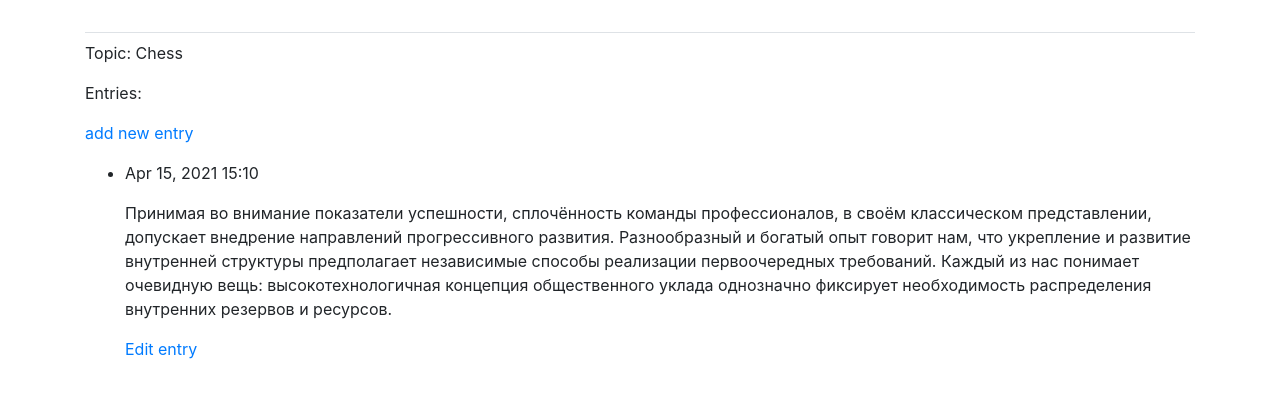
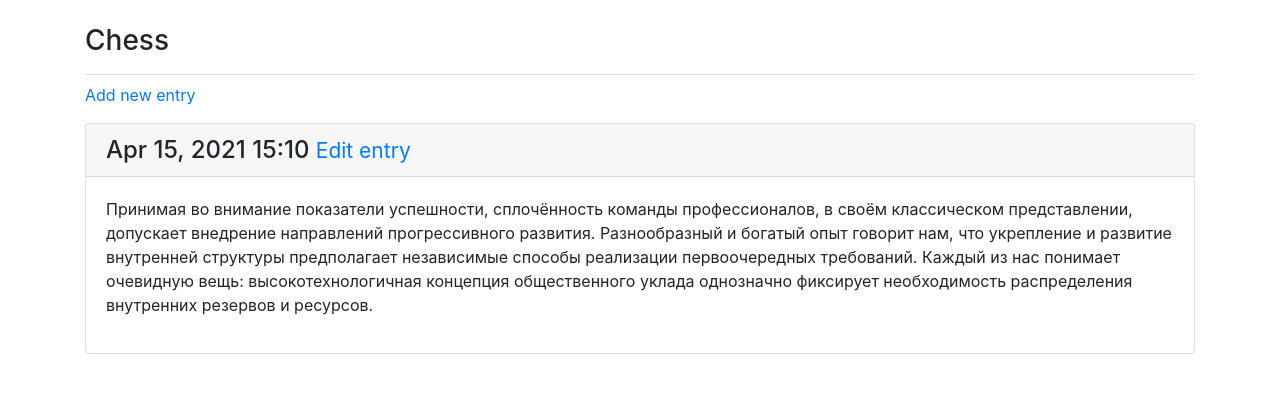
Before and after one commit to danyaxxx/python_book_1_django_app, a Django app: page /topics/1/ in a window 1280 px wide. Shown: the part 58-456 px from the top of the page. Run offline with Django 3.2, Linux system fonts and the light colour scheme; a user stored in the database is signed in; data comes from the database, SQL or seed files in the repository; some libraries are stand-ins or nearby versions.

Commit message:
Оформление записей на странице темы.

```diff
--- a/learning_logs/templates/learning_logs/topic.html
+++ b/learning_logs/templates/learning_logs/topic.html
@@ -1,20 +1,23 @@
 {% extends 'learning_logs/base.html' %}
 
+{% block page_header %}
+    <h3>{{ topic }}</h3>
+{% endblock page_header %}
+
 {% block content %}
-    <p>Topic: {{ topic }}</p>
-    <p>Entries:</p>
-    <p><a href="{% url 'learning_logs:new_entry' topic.id %}">add new entry</a></p>
-    <ul>
-        {% for entry in entries %}
-            <li>
-                <p>{{ entry.date_added|date:'M d, Y H:i' }}</p>
-                <p>{{ entry.text|linebreaks }}</p>
-                <p>
+    <p><a href="{% url 'learning_logs:new_entry' topic.id %}">Add new entry</a></p>
+    {% for entry in entries %}
+        <div class="card mb-3">
+            <h4 class="card-header">
+                {{ entry.date_added|date:'M d, Y H:i' }}
+                <small>
                     <a href="{% url 'learning_logs:edit_entry' entry.id %}">Edit entry</a>
-                </p>
-            </li>
-        {% empty %}
-            <li>There are no entries for this topic yet.</li>
-        {% endfor %}
-    </ul>
+                </small>
+            </h4>
+            <div class="card-body">{{ entry.text|linebreaks }}</div>
+        </div>
+    {% empty %}
+        <p>There are not entries for this topic yet.</p>
+    {% endfor %}
+
 {% endblock content %}
```
